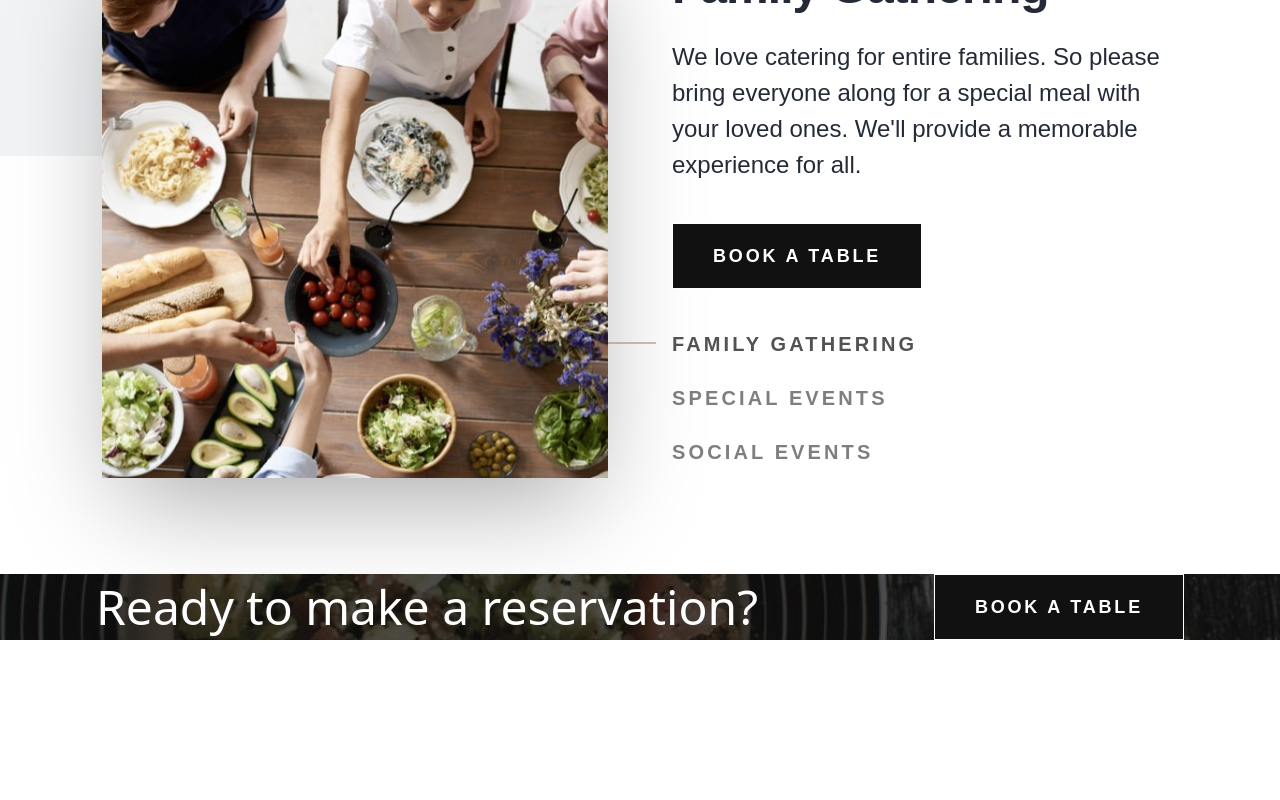
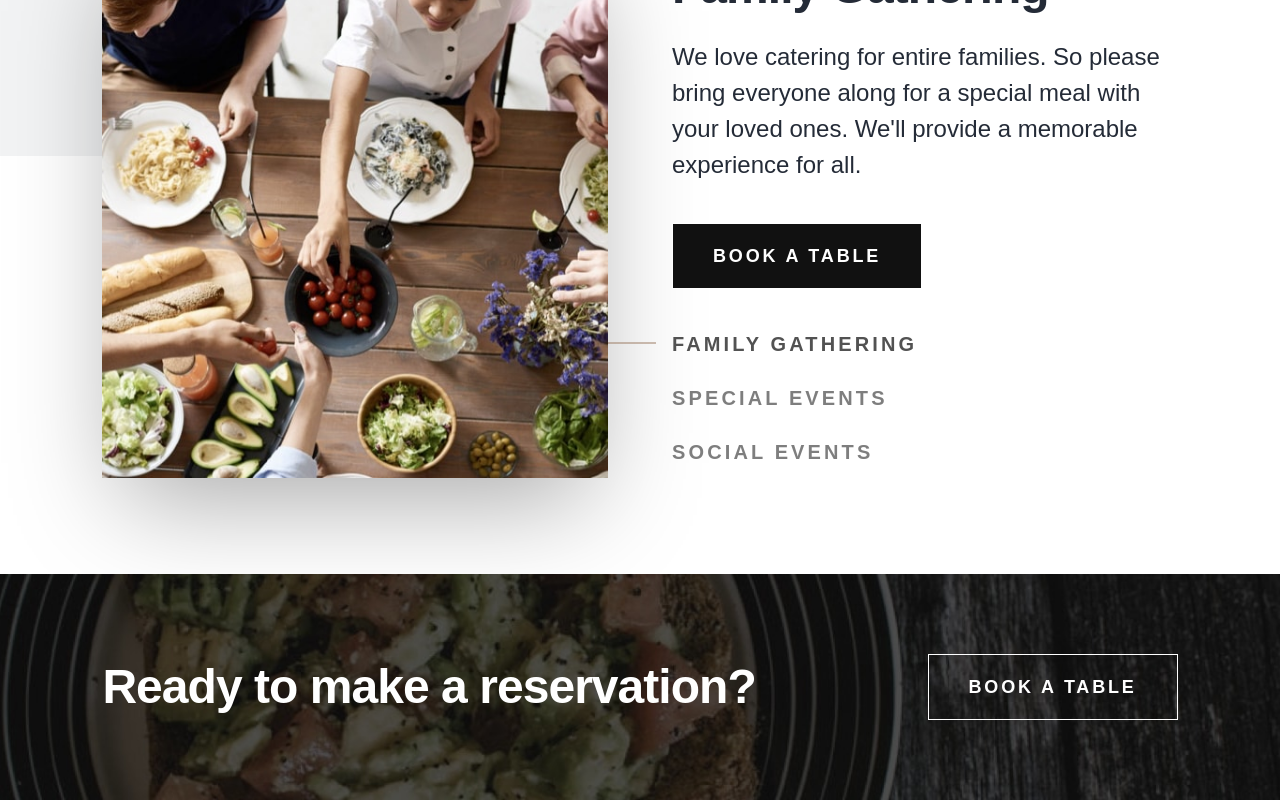
Before and after one commit to anet-eny/dine-restaurant-website, a React (Vite) app: page / in a window 1280 px wide. Shown: the part 3142-3942 px from the top of the page. Before the commit the page ends 3782 px from the top, so only its background shows below. Built offline with nearby package versions, Linux system fonts and the light colour scheme.

Commit message:
feat: update styles - adjust paddings, layout and text preset

```diff
--- a/src/components/ReservationsCTA.jsx
+++ b/src/components/ReservationsCTA.jsx
@@ -1,5 +1,6 @@
 import { Link } from "react-router-dom";
 import Button from "./Button";
+import { PADDING } from "../utils/constants";
 
 export default function ReservationsCTA({
   title,
@@ -8,7 +9,7 @@ export default function ReservationsCTA({
   image,
 }) {
   return (
-    <section className="relative">
+    <section className="relative py-20" style={{ paddingInline: PADDING }}>
       <picture className="absolute inset-0" aria-hidden="true">
         <source
           media="(min-width: 64rem)"
@@ -26,12 +27,10 @@ export default function ReservationsCTA({
         />
       </picture>
 
-      <div className="relative h-full flex items-center justify-between px-8 md:px-16 lg:px-24">
-        <h1 className="text-white text-3xl md:text-4xl lg:text-5xl font-light">
-          {title}
-        </h1>
+      <div className="relative flex flex-col lg:flex-row items-center justify-between gap-8">
+        <h1 className="text-white heading-l">{title}</h1>
         <Link to={buttonLink}>
-          <Button>{buttonText}</Button>
+          <Button theme="light">{buttonText}</Button>
         </Link>
       </div>
     </section>
```
